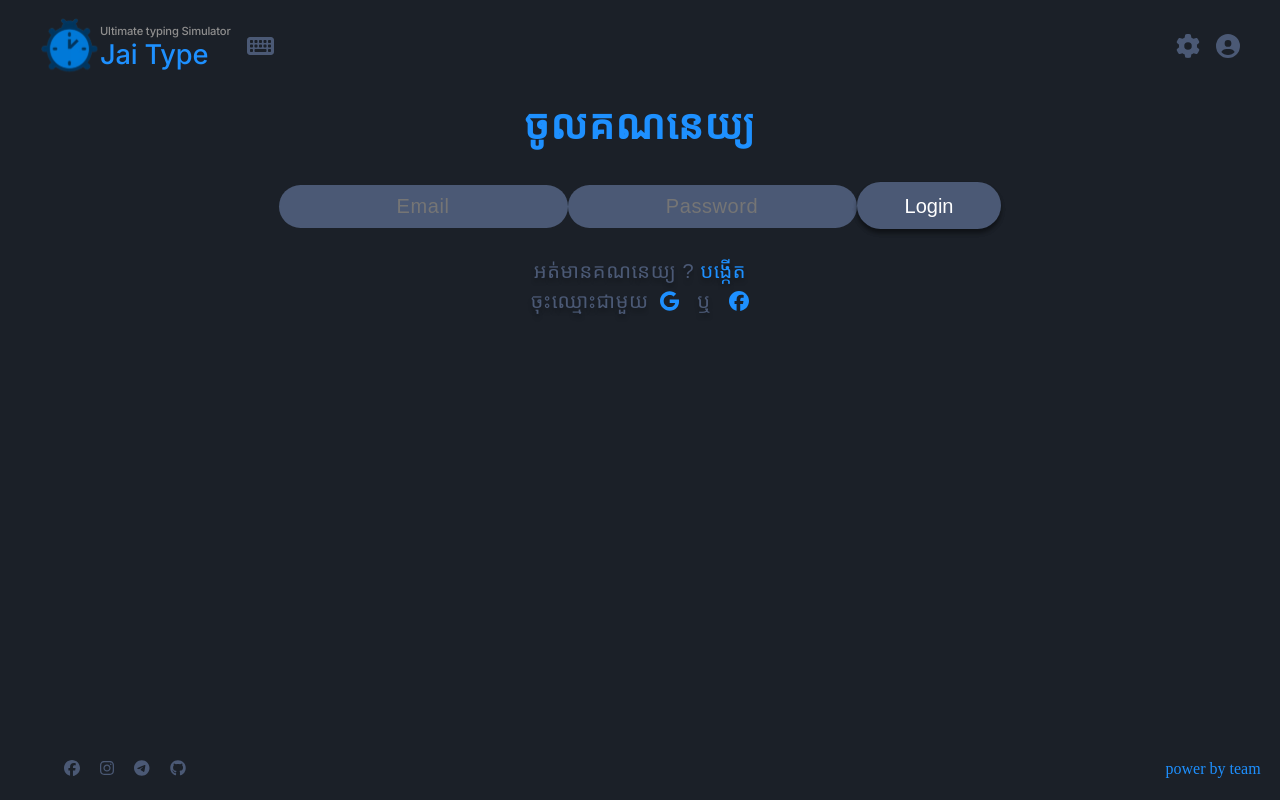
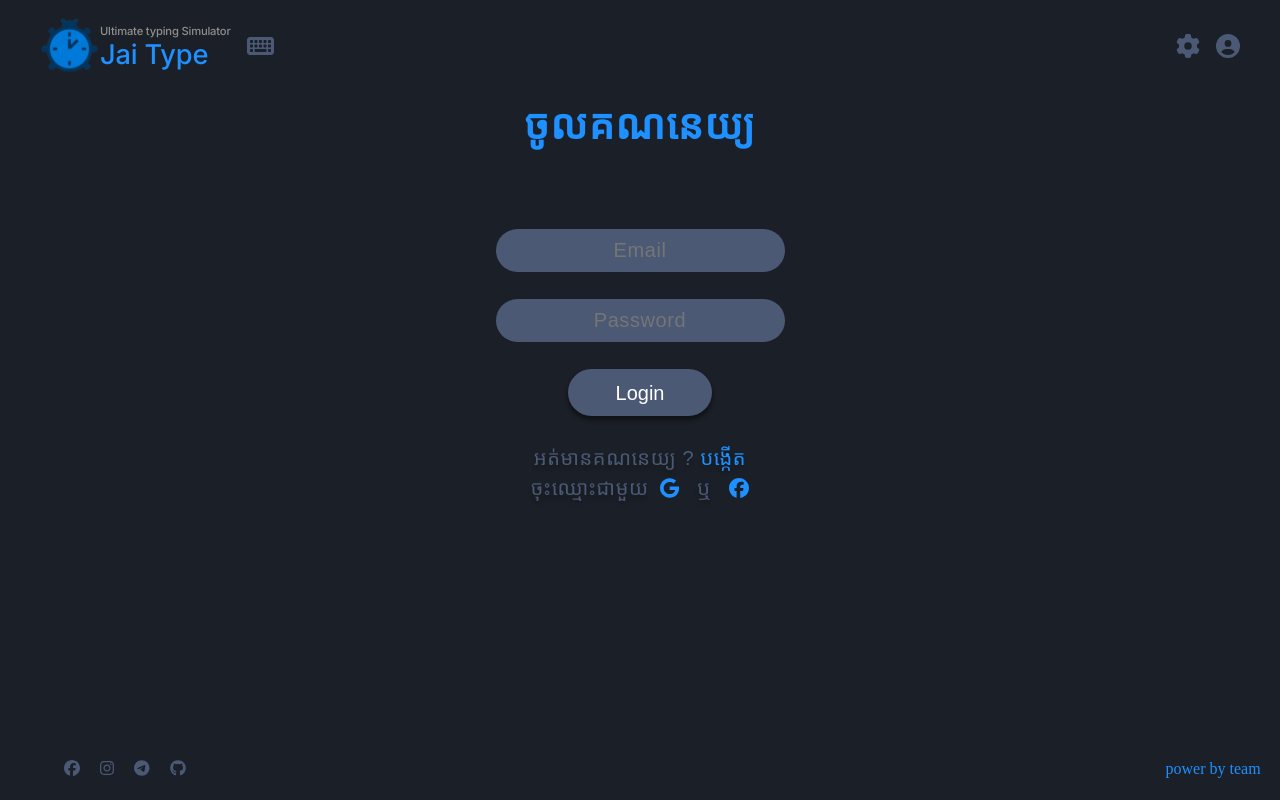
Before and after one commit to Lymengschool/Project-Practicum, a React (Vite) app: page /login in a window 1280 px wide. Built offline with nearby package versions, Linux system fonts and the light colour scheme; no server answers; a web font is replaced by a local one.

Commit message:
fuc klymeng

```diff
--- a/public/css/form.module.css
+++ b/public/css/form.module.css
@@ -9,12 +9,11 @@
   }
 
 
-.contianer {
+.container {
     text-align: center;
     display: flex;
     flex-direction: column;
     margin-top: 47px;
-
 }
 
 .input {
--- a/src/components/form.jsx
+++ b/src/components/form.jsx
@@ -125,6 +125,7 @@ function Form({ name, confirmpassword, action }) {
   return (
     <div className={style.body}>
       <form className={style.container}>
+
         {name && (
           <input
             className={style.input}
--- a/src/pages/LoginPage.jsx
+++ b/src/pages/LoginPage.jsx
@@ -25,8 +25,8 @@ function login() {
             // The signed-in user info.
             const user = result.user;
             if (user) {
-                 alert("user create");
-                 navigate("/profile");
+                alert("user create");
+                navigate("/profile");
             }
 
         }).catch((error) => {
@@ -83,7 +83,7 @@ function login() {
     return (
         <div>
             <Nav />
-             <div className={style.body}>
+            <div className={style.body}>
                 <div className={style.container}>
                     <h1 className={style.tittle}>ចូលគណនេយ្យ</h1>
                     <Form action={"login"}/>
```
